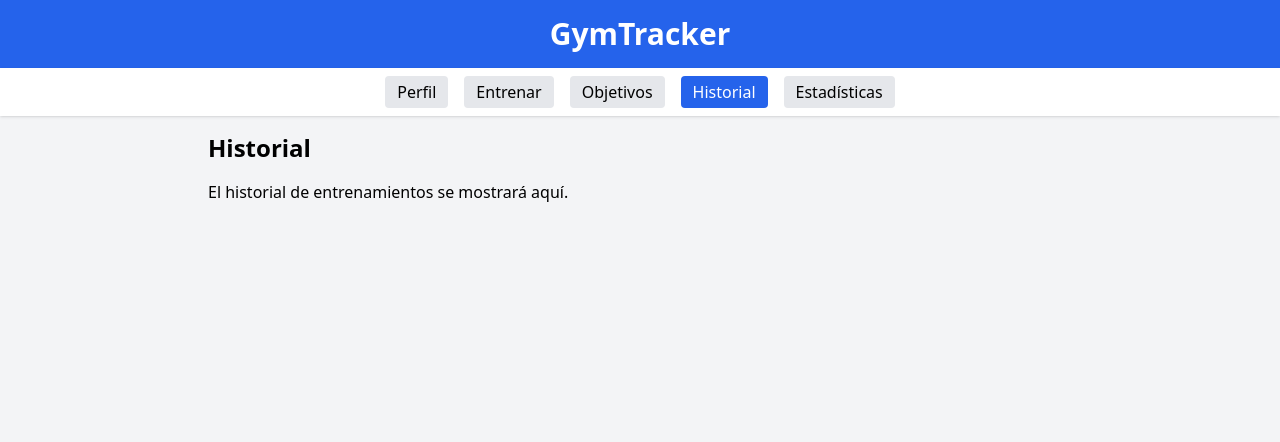
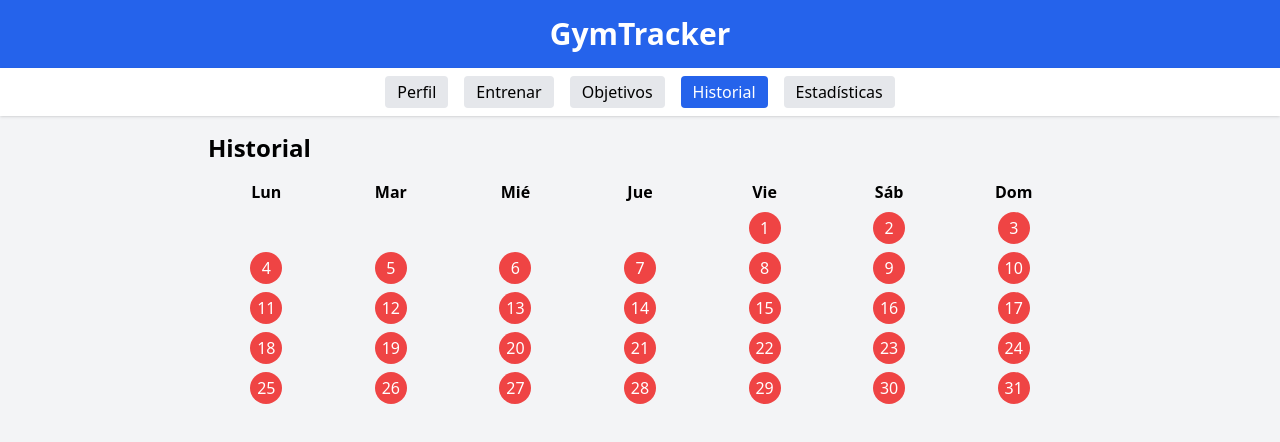
Before and after one commit to YVaraug/gymtracker, a React (Vite) app: page / in a window 1280 px wide. Both pictures are taken after a click on the button "Historial". Shown: the top 442 px of the page. Built offline with nearby package versions, Linux system fonts and the light colour scheme.

Commit message:
feat: add calendar history view

```diff
--- a/src/components/History.jsx
+++ b/src/components/History.jsx
@@ -1,8 +1,105 @@
+import { useState, useEffect } from 'react';
+
 export default function History() {
+  const [history, setHistory] = useState({});
+  const [selectedDate, setSelectedDate] = useState(null);
+  const [selectedSession, setSelectedSession] = useState(null);
+
+  useEffect(() => {
+    const stored = JSON.parse(localStorage.getItem('workoutHistory')) || [];
+    const grouped = {};
+    for (const entry of stored) {
+      if (!grouped[entry.date]) grouped[entry.date] = [];
+      if (Array.isArray(entry.sessions)) {
+        grouped[entry.date].push(...entry.sessions);
+      } else {
+        grouped[entry.date].push(entry);
+      }
+    }
+    setHistory(grouped);
+  }, []);
+
+  const today = new Date();
+  const year = today.getFullYear();
+  const month = today.getMonth();
+
+  const firstDayOfMonth = new Date(year, month, 1);
+  const startDay = (firstDayOfMonth.getDay() + 6) % 7; // lunes = 0
+  const daysInMonth = new Date(year, month + 1, 0).getDate();
+
+  const days = [];
+  for (let i = 0; i < startDay; i++) {
+    days.push(null);
+  }
+  for (let d = 1; d <= daysInMonth; d++) {
+    days.push(d);
+  }
+
+  function handleDayClick(day) {
+    if (!day) return;
+    const dateStr = `${year}-${String(month + 1).padStart(2, '0')}-${String(day).padStart(2, '0')}`;
+    if (history[dateStr]) {
+      setSelectedDate(dateStr);
+      setSelectedSession(null);
+    } else {
+      setSelectedDate(null);
+      setSelectedSession(null);
+    }
+  }
+
+  const dayNames = ['Lun', 'Mar', 'Mié', 'Jue', 'Vie', 'Sáb', 'Dom'];
+
   return (
     <div className="p-4">
       <h2 className="text-2xl font-bold mb-4">Historial</h2>
-      <p>El historial de entrenamientos se mostrará aquí.</p>
+      <div className="grid grid-cols-7 gap-2 mb-4 text-center">
+        {dayNames.map(name => (
+          <div key={name} className="font-semibold">{name}</div>
+        ))}
+        {days.map((day, idx) => {
+          if (!day) return <div key={idx}></div>;
+          const dateStr = `${year}-${String(month + 1).padStart(2, '0')}-${String(day).padStart(2, '0')}`;
+          const hasWorkout = !!history[dateStr];
+          return (
+            <button
+              key={idx}
+              onClick={() => handleDayClick(day)}
+              className={`w-8 h-8 mx-auto flex items-center justify-center rounded-full text-white ${hasWorkout ? 'bg-green-500' : 'bg-red-500'}`}
+            >
+              {day}
+            </button>
+          );
+        })}
+      </div>
+
+      {selectedDate && (
+        <div className="mb-4">
+          <h3 className="font-semibold mb-2">Entrenamientos del {selectedDate}</h3>
+          <ul className="list-disc pl-5 space-y-1">
+            {history[selectedDate].map((session, i) => (
+              <li key={i}>
+                <button
+                  className="underline"
+                  onClick={() => setSelectedSession(i)}
+                >
+                  {session.name ? session.name : `Sesión ${i + 1}`}
+                </button>
+              </li>
+            ))}
+          </ul>
+        </div>
+      )}
+
+      {selectedDate !== null && selectedSession !== null && (
+        <div>
+          <h4 className="font-semibold mb-2">Ejercicios</h4>
+          <ul className="list-disc pl-5">
+            {(history[selectedDate][selectedSession].exercises || []).map((ex, i) => (
+              <li key={i}>{ex}</li>
+            ))}
+          </ul>
+        </div>
+      )}
     </div>
   );
 }
```
Also changed, not shown: 1 other file (tests, documents, lock files or other folders).
